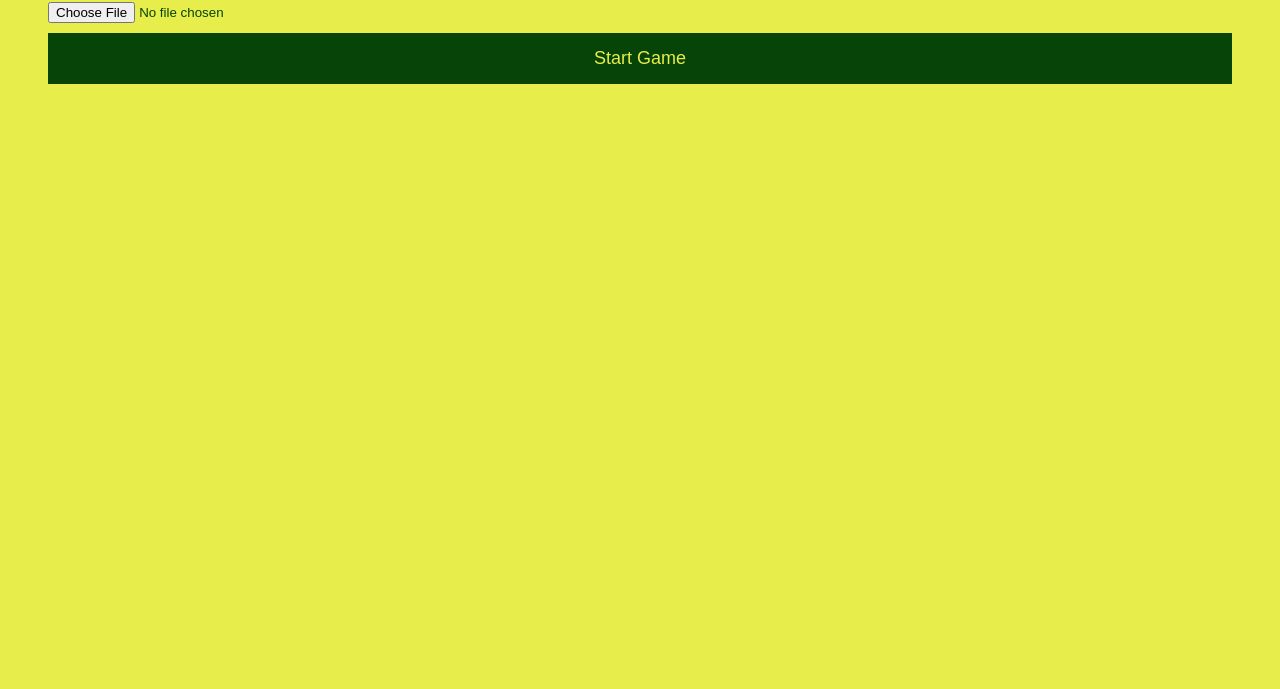
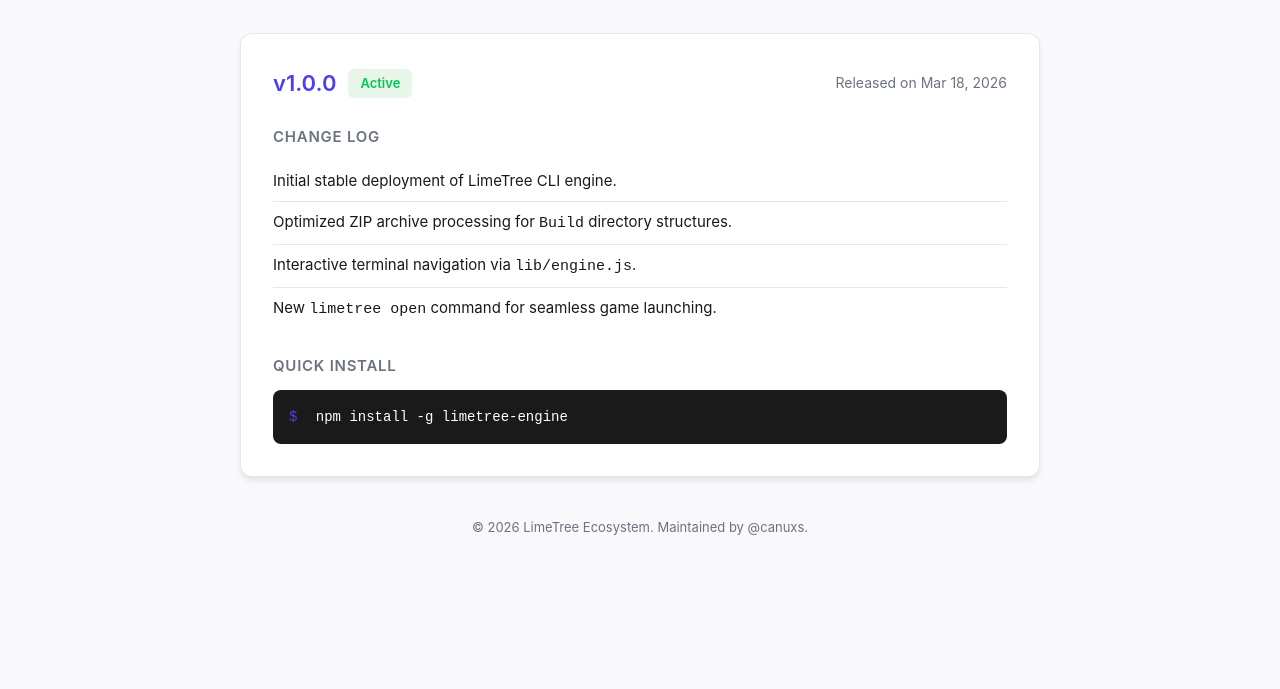
Before and after one commit to canuxs/limetree, a website: page player.html in a window 1280 px wide. Shown: the part 111-800 px from the top of the page. Drawn offline with nearby package versions, Linux system fonts and the light colour scheme.

Commit message:
Update player.html

```diff
--- a/player.html
+++ b/player.html
@@ -1,78 +1,169 @@
 <!DOCTYPE html>
 <html lang="en">
 <head>
-    <link rel="icon" type="image/png" href="logo.png">
     <meta charset="UTF-8">
-    <title>Limetree Player</title>
-    <script src="https://cdnjs.cloudflare.com/ajax/libs/jszip/3.10.1/jszip.min.js"></script>
+    <meta name="viewport" content="width=device-width, initial-scale=1.0">
+    <title>Releases | LimeTree CLI</title>
     <style>
-        body { background: #e7ed4b; color: #074407; font-family: monospace; padding: 40px; }
-        button { display: block; width: 100%; padding: 15px; margin: 10px 0; background: #074407; color: #e7ed4b; border: none; cursor: pointer; font-size: 18px; }
-        button:hover { background: #1a661a; }
+        :root {
+            --render-purple: #4d3df7;
+            --render-bg: #f9f9fb;
+            --render-card: #ffffff;
+            --render-text: #1a1a1a;
+            --render-secondary: #6b7280;
+            --render-border: #e5e7eb;
+            --render-success: #00c853;
+        }
+
+        body {
+            font-family: 'Inter', -apple-system, sans-serif;
+            background-color: var(--render-bg);
+            color: var(--render-text);
+            margin: 0;
+            padding: 40px 20px;
+            line-height: 1.6;
+        }
+
+        .container {
+            max-width: 800px;
+            margin: 0 auto;
+        }
+
+        .header {
+            margin-bottom: 40px;
+        }
+
+        .header h1 {
+            font-size: 28px;
+            font-weight: 700;
+            letter-spacing: -0.02em;
+        }
+
+        .release-card {
+            background: var(--render-card);
+            border: 1px solid var(--render-border);
+            border-radius: 12px;
+            padding: 32px;
+            box-shadow: 0 4px 6px -1px rgba(0, 0, 0, 0.1);
+        }
+
+        .release-top {
+            display: flex;
+            justify-content: space-between;
+            align-items: center;
+            margin-bottom: 24px;
+        }
+
+        .version-info {
+            display: flex;
+            align-items: center;
+            gap: 12px;
+        }
+
+        .version-number {
+            font-size: 22px;
+            font-weight: 600;
+            color: var(--render-purple);
+        }
+
+        .status-badge {
+            background-color: #e8f5e9;
+            color: var(--render-success);
+            padding: 4px 12px;
+            border-radius: 6px;
+            font-size: 13px;
+            font-weight: 600;
+        }
+
+        .date-label {
+            color: var(--render-secondary);
+            font-size: 14px;
+        }
+
+        .section-title {
+            font-size: 15px;
+            font-weight: 600;
+            text-transform: uppercase;
+            letter-spacing: 0.05em;
+            color: var(--render-secondary);
+            margin: 24px 0 12px;
+        }
+
+        .changelog {
+            list-style: none;
+            padding: 0;
+            margin: 0;
+        }
+
+        .changelog li {
+            padding: 8px 0;
+            border-bottom: 1px solid var(--render-border);
+            font-size: 15px;
+        }
+
+        .changelog li:last-child {
+            border-bottom: none;
+        }
+
+        .command-box {
+            background-color: #1a1a1a;
+            color: #ffffff;
+            padding: 16px;
+            border-radius: 8px;
+            font-family: 'Fira Code', monospace;
+            font-size: 14px;
+            position: relative;
+            margin-top: 12px;
+        }
+
+        .command-box::before {
+            content: "$";
+            color: var(--render-purple);
+            margin-right: 10px;
+        }
+
+        .footer {
+            margin-top: 40px;
+            text-align: center;
+            color: var(--render-secondary);
+            font-size: 13px;
+        }
     </style>
 </head>
 <body>
-    <h1>Limetree Player</h1>
-    <input type="file" id="upload" accept=".zip">
-    <button onclick="baslat()">Start Game</button>
-    <div id="game-ui" style="margin-top:20px;"></div>
 
-    <script>
-        let dosyalar = {};
+<div class="container">
+    <div class="header">
+        <h1>Releases</h1>
+    </div>
 
-        async function baslat() {
-            const file = document.getElementById('upload').files[0];
-            if (!file) return alert("Please select a ZIP file!");
-            const zip = await JSZip.loadAsync(file);
+    <div class="release-card">
+        <div class="release-top">
+            <div class="version-info">
+                <span class="version-number">v1.0.0</span>
+                <span class="status-badge">Active</span>
+            </div>
+            <span class="date-label">Released on Mar 18, 2026</span>
+        </div>
 
-            for (let path in zip.files) {
-                if (path.includes("!")) {
-                    const content = await zip.files[path].async("string");
-                    let key = path.split('/').slice(-2, -1)[0].replace('portal.', '').replace('@', '').trim();
-                    dosyalar[key] = content;
-                }
-            }
-            if (dosyalar['start']) render('start');
-            else alert("Start point not found! Available keys: " + Object.keys(dosyalar));
-        }
+        <div class="section-title">Change Log</div>
+        <ul class="changelog">
+            <li>Initial stable deployment of LimeTree CLI engine.</li>
+            <li>Optimized ZIP archive processing for <code>Build</code> directory structures.</li>
+            <li>Interactive terminal navigation via <code>lib/engine.js</code>.</li>
+            <li>New <code>limetree open</code> command for seamless game launching.</li>
+        </ul>
 
-        function render(key) {
-            const content = dosyalar[key];
-            const ui = document.getElementById('game-ui');
-            ui.innerHTML = `<h2>${content.match(/self\.label\s*===\s*"(.*)"/)?.[1] || "Game"}</h2>`;
+        <div class="section-title">Quick Install</div>
+        <div class="command-box">
+            npm install -g limetree-engine
+        </div>
+    </div>
 
-            const lines = content.split('\n');
-            let buttons = [];
+    <div class="footer">
+        &copy; 2026 LimeTree Ecosystem. Maintained by @canuxs.
+    </div>
+</div>
 
-            for (let i = 0; i < lines.length; i++) {
-                if (lines[i].includes('.text ===')) {
-                    let text = lines[i].match(/"(.*)"/)[1];
-                    let portal = "";
-                    for(let j = i - 1; j >= 0; j--) {
-                         if(lines[j].includes('.portal ===')) {
-                             portal = lines[j].match(/portal\s*===\s*(.*)/)[1].replace('portals.', '').trim();
-                             break;
-                         }
-                    }
-                    buttons.push({ text, portal });
-                }
-            }
-
-            buttons.forEach(btn => {
-                const b = document.createElement("button");
-                b.innerText = btn.text;
-                b.onclick = () => {
-                    if (btn.portal.includes('exitFromTheTree')) {
-                        ui.innerHTML = "<h1>Game Over</h1>";
-                    } else if (dosyalar[btn.portal]) {
-                        render(btn.portal);
-                    } else {
-                        alert("Portal not found: " + btn.portal);
-                    }
-                };
-                ui.appendChild(b);
-            });
-        }
-    </script>
 </body>
 </html>
```
